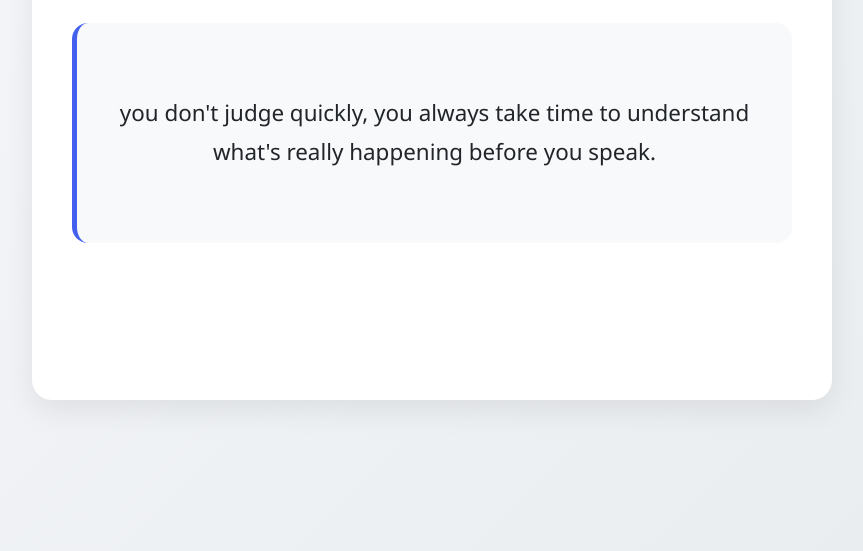
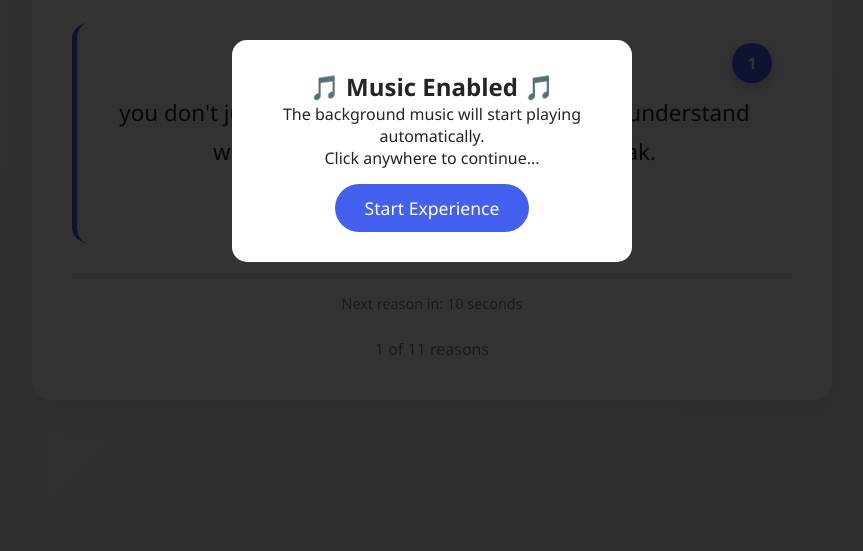
Before and after one commit to jjsimp27/kai, a plain HTML site: page dashboard.html in a window 1280 px wide. Shown: the part 249-800 px from the top of the page, without its empty margins (208-1071 px from the left). Drawn offline with Linux system fonts and the light colour scheme.

Commit message:
Update dashboard.html

```diff
--- a/dashboard.html
+++ b/dashboard.html
@@ -35,15 +35,7 @@
             padding: 20px;
             color: var(--dark);
         }
-        .wave-container {
-            position: absolute;
-            top: 0;
-            left: 0;
-            width: 100%;
-            height: 100%;
-            overflow: hidden;
-            z-index: 1;
-        }
+
         .container {
             width: 100%;
             max-width: 800px;
@@ -192,6 +184,53 @@
             animation: fadeIn 0.8s ease;
         }
 
+        /* Auto-play overlay */
+        .auto-play-overlay {
+            position: fixed;
+            top: 0;
+            left: 0;
+            width: 100%;
+            height: 100%;
+            background: rgba(0, 0, 0, 0.8);
+            display: flex;
+            justify-content: center;
+            align-items: center;
+            z-index: 1000;
+            color: white;
+            flex-direction: column;
+            gap: 20px;
+        }
+
+        .auto-play-content {
+            background: white;
+            padding: 30px;
+            border-radius: 15px;
+            text-align: center;
+            color: var(--dark);
+            max-width: 400px;
+        }
+
+        .auto-play-btn {
+            background: var(--primary);
+            color: white;
+            border: none;
+            padding: 12px 30px;
+            border-radius: 25px;
+            font-size: 1.1rem;
+            cursor: pointer;
+            transition: var(--transition);
+            margin-top: 15px;
+        }
+
+        .auto-play-btn:hover {
+            background: var(--primary-dark);
+            transform: scale(1.05);
+        }
+
+        .hidden {
+            display: none;
+        }
+
         @keyframes fadeIn {
             from { opacity: 0; transform: translateY(10px); }
             to { opacity: 1; transform: translateY(0); }
@@ -224,23 +263,22 @@
                 font-size: 1.1rem;
             }
         }
-         @keyframes waveFlow {
-            0% {
-                transform: translateX(0) translateY(0) scaleY(1);
-            }
-            50% {
-                transform: translateX(-25%) translateY(-10px) scaleY(1.1);
-            }
-            100% {
-                transform: translateX(-50%) translateY(0) scaleY(1);
-            }
-        }
     </style>
 </head>
 <body>
+    <!-- Auto-play overlay -->
+    <div class="auto-play-overlay" id="autoPlayOverlay">
+        <div class="auto-play-content">
+            <h2>🎵 Music Enabled 🎵</h2>
+            <p>The background music will start playing automatically.</p>
+            <p>Click anywhere to continue...</p>
+            <button class="auto-play-btn" id="startBtn">Start Experience</button>
+        </div>
+    </div>
+
     <!-- Hidden audio element -->
     <audio id="backgroundMusic" loop>
-        <source src="About You.mp3" type="audio/mpeg">
+        <source src="https://assets.codepen.io/1468070/About+You.mp3" type="audio/mpeg">
         Your browser does not support the audio element.
     </audio>
 
@@ -256,23 +294,24 @@
             </div>
 
             <div class="reason-container">
-                <div class="reason-number" id="reasonNumber" style="visibility: hidden;">1</div>
-                <div class="reason-text fade-in" id="reasonText">you don't judge quickly, you always take time to understand what's really happening before you speak.</div>
+                <div class="reason-number" id="reasonNumber">1</div>
+                <div class="reason-text fade-in" id="reasonText">you don't judge quickly; you always take time to understand what's really happening before you speak.</div>
             </div>
 
-            <div class="timer-container" style="visibility: hidden;">
+            <div class="timer-container">
                 <div class="timer-bar">
-                    <div class="timer-progress" id="timerProgress" style="visibility: hidden;"></div>
+                    <div class="timer-progress" id="timerProgress"></div>
                 </div>
-                <div class="timer-text" id="timerText" style="visibility: hidden;">Next reason in: 10 seconds</div>
+                <div class="timer-text" id="timerText">Next reason in: 10 seconds</div>
             </div>
-            <div class="counter" id="counter" style="visibility: hidden;">1 of 11 reasons</div>
+
+            <div class="counter" id="counter">1 of 11 reasons</div>
         </div>
     </div>
 
     <script>
         const reasons = [
-            "you don't judge quickly, you always take time to understand what's really happening before you speak.",
+            "you don't judge quickly; you always take time to understand what's really happening before you speak.",
             "you help me grow in many ways, even though I'm older than you and should know better.",
             "you make me feel seen and understood, like someone finally gets what's going on inside my head.",
             "we go days without talking, yet nothing changes.",
@@ -282,7 +321,7 @@
             "you defend me when I'm not around.",
             "you are honest without being mean.",
             "you always know what to say.",
-            "thank you so much for being a good friend, wifeyyy. i love you so muchhhhh:>"
+            "thank you so much for being a good friend, wifeyyy. i love you:>"
         ];
 
         const reasonText = document.getElementById('reasonText');
@@ -291,10 +330,12 @@
         const timerProgress = document.getElementById('timerProgress');
         const timerText = document.getElementById('timerText');
         const backgroundMusic = document.getElementById('backgroundMusic');
+        const autoPlayOverlay = document.getElementById('autoPlayOverlay');
+        const startBtn = document.getElementById('startBtn');
 
         let currentIndex = 0;
         let timerInterval;
-        let timeLeft = 5;
+        let timeLeft = 10;
 
         function updateReason() {
             reasonText.classList.remove('fade-in');
@@ -310,7 +351,7 @@
         }
 
         function resetTimer() {
-            timeLeft = 5;
+            timeLeft = 10;
             timerProgress.style.width = '0%';
             updateTimerText();
 
@@ -322,7 +363,7 @@
                 timeLeft--;
                 updateTimerText();
 
-                const progressPercentage = ((5 - timeLeft) / 5) * 100;
+                const progressPercentage = ((10 - timeLeft) / 10) * 100;
                 timerProgress.style.width = `${progressPercentage}%`;
 
                 if (timeLeft <= 0) {
@@ -340,58 +381,57 @@
             timerText.textContent = `Next reason in: ${timeLeft} second${timeLeft !== 1 ? 's' : ''}`;
         }
 
-        // Auto-play music without any user interaction
-        function autoPlayMusic() {
+        // Auto-play music with user interaction
+        function startAudio() {
             // Configure audio
             backgroundMusic.currentTime = 45;
             backgroundMusic.volume = 0.3;
 
-            // Create a silent audio context to unlock autoplay
-            const AudioContext = window.AudioContext || window.webkitAudioContext;
-            const audioContext = new AudioContext();
-
-            // Create a silent oscillator node
-            const oscillator = audioContext.createOscillator();
-            oscillator.connect(audioContext.destination);
-            oscillator.start(0);
-            oscillator.stop(0.001);
-
-            // Try to play the background music
+            // Play audio
             const playPromise = backgroundMusic.play();
 
             if (playPromise !== undefined) {
                 playPromise.then(() => {
                     console.log('Audio started successfully');
+                    // Hide overlay after a brief moment
+                    setTimeout(() => {
+                        autoPlayOverlay.classList.add('hidden');
+                    }, 500);
                 }).catch(error => {
-                    console.log('Auto-play prevented, retrying...');
-                    // Retry after a short delay
-                    setTimeout(() => {
-                        backgroundMusic.play().catch(e => {
-                            console.log('Final auto-play attempt failed');
-                        });
-                    }, 1000);
+                    console.log('Auto-play failed:', error);
                 });
             }
         }
 
-        // Initialize everything when page loads
-        document.addEventListener('DOMContentLoaded', function() {
+        // Initialize the dashboard
+        function initDashboard() {
             updateReason();
-            autoPlayMusic();
-        });
+            startAudio();
+        }
 
-        // Resume audio when page becomes visible again
+        // Start when user interacts with the overlay
+        startBtn.addEventListener('click', initDashboard);
+
+        // Also start when user clicks anywhere on the overlay
+        autoPlayOverlay.addEventListener('click', initDashboard);
+
+        // Resume audio when page becomes visible
         document.addEventListener('visibilitychange', function() {
-            if (!document.hidden && backgroundMusic.paused) {
+            if (!document.hidden && !backgroundMusic.paused) {
                 backgroundMusic.play();
             }
         });
 
-        // Resume audio when window gains focus
-        window.addEventListener('focus', function() {
-            if (backgroundMusic.paused) {
-                backgroundMusic.play();
-            }
+        // Alternative: Try to auto-play after page load (might work in some browsers)
+        window.addEventListener('load', function() {
+            // Some browsers might allow this if the page is interacted with first
+            setTimeout(() => {
+                if (backgroundMusic.paused) {
+                    backgroundMusic.play().catch(e => {
+                        console.log('Direct auto-play blocked');
+                    });
+                }
+            }, 1000);
         });
     </script>
 </body>
```
